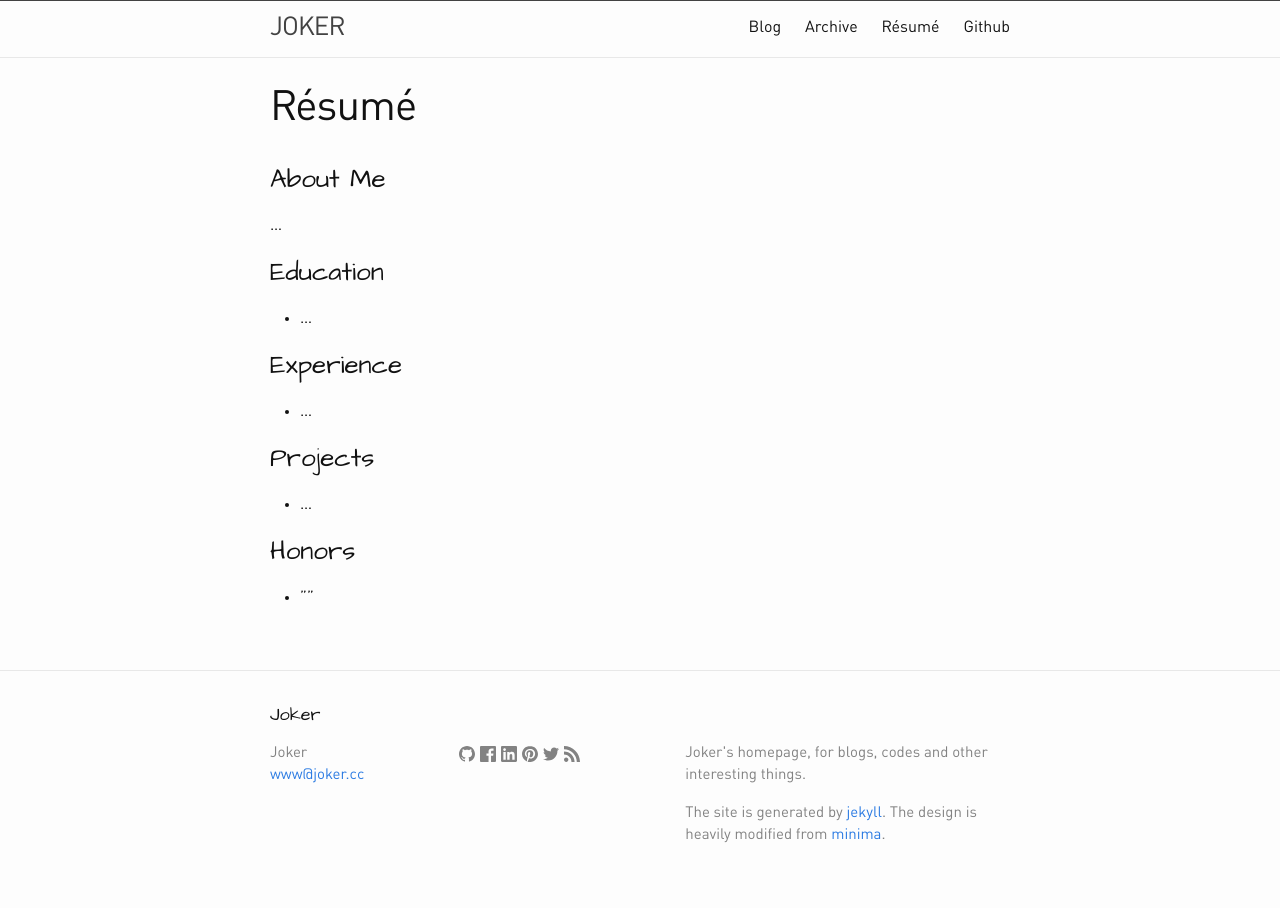
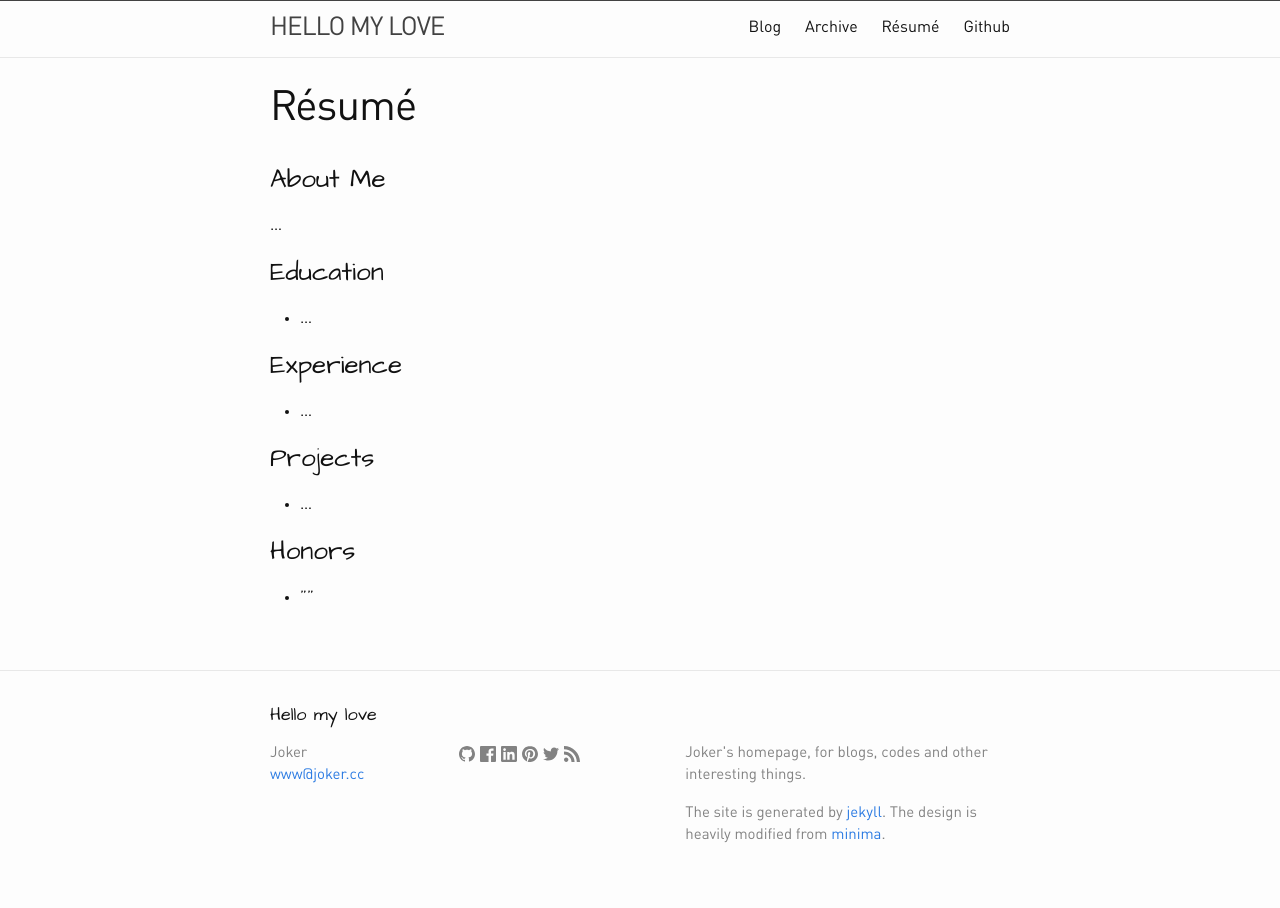
Before and after one commit to zhufacai/jekyll1.github.io, a Jekyll site: the page built from resume/index.md, in a window 1280 px wide. Built offline with Jekyll 4.4.1, drawn with Linux system fonts in a browser that asks for light colours; some web fonts are replaced; comment, search, counter and statistics services are not loaded.

Commit message:
Update _config.yml

```diff
--- a/_config.yml
+++ b/_config.yml
@@ -1,6 +1,6 @@
 # Configurations
 title:            Joker
-longtitle:        Joker
+longtitle:        Hello my love
 author:           Joker
 email:            www@joker.cc
 description: >
```
